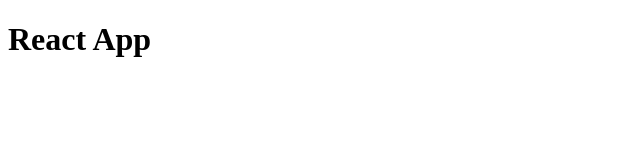
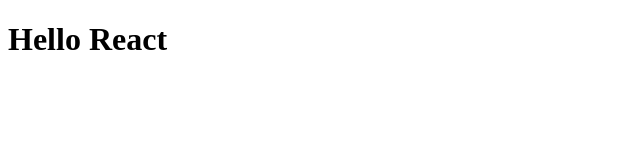
Before and after one commit to proweb/vitejs-react-app, a React (Vite) app: page / in a window 1280 px wide. Shown: the top 160 px of the page, without its empty margins (0-640 px from the left). Built offline with nearby package versions, Linux system fonts and the light colour scheme; the HTML template or start-up script is replaced by a standard one.

Commit message:
ESlint config

```diff
--- a/src/App.jsx
+++ b/src/App.jsx
@@ -1,7 +1,3 @@
 export default function App() {
-  return (
-    <div className="App">
-      <h1>React App</h1>
-    </div>
-  );
+  return <h1>Hello React</h1>;
 }
```
Also changed, not shown: .eslintrc.cjs (added).
